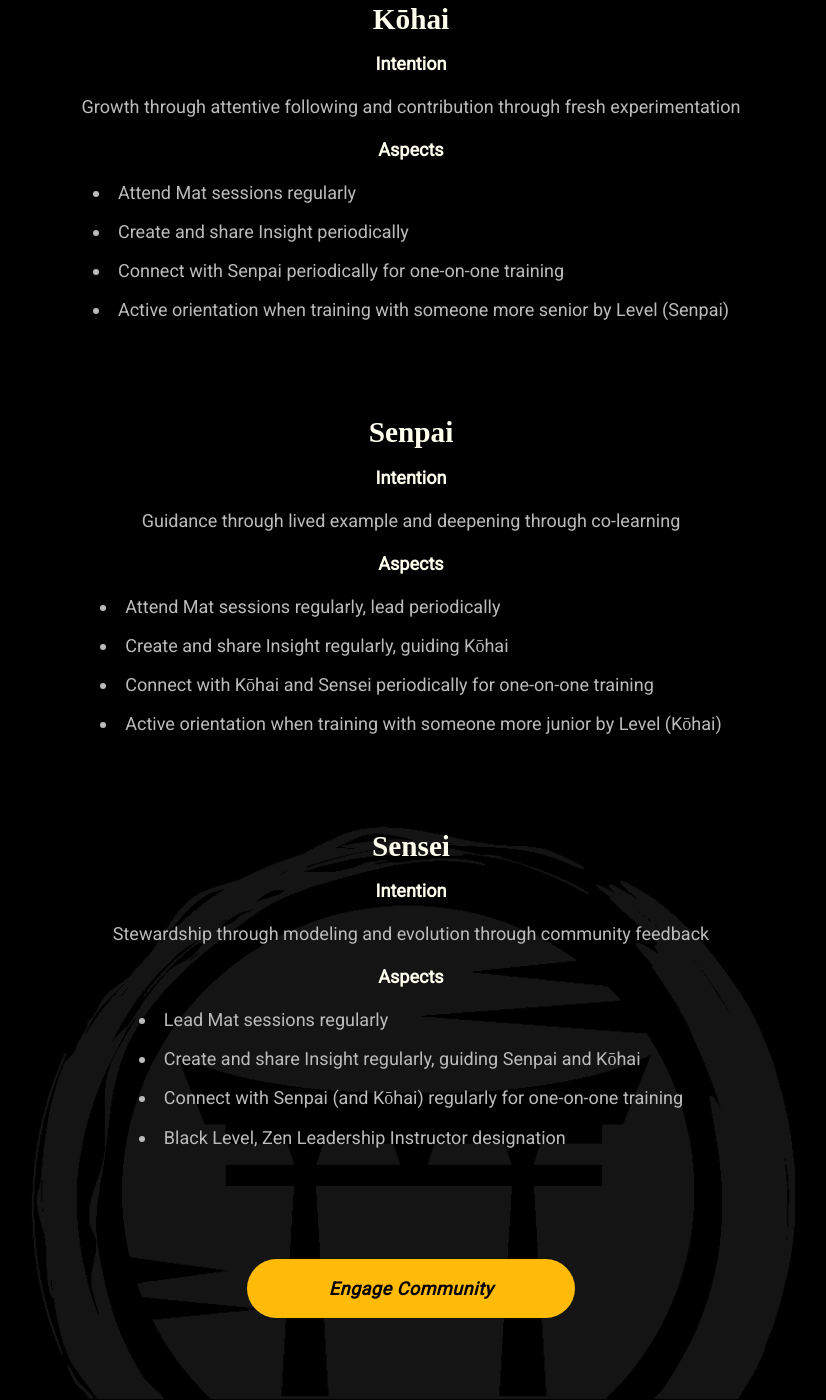
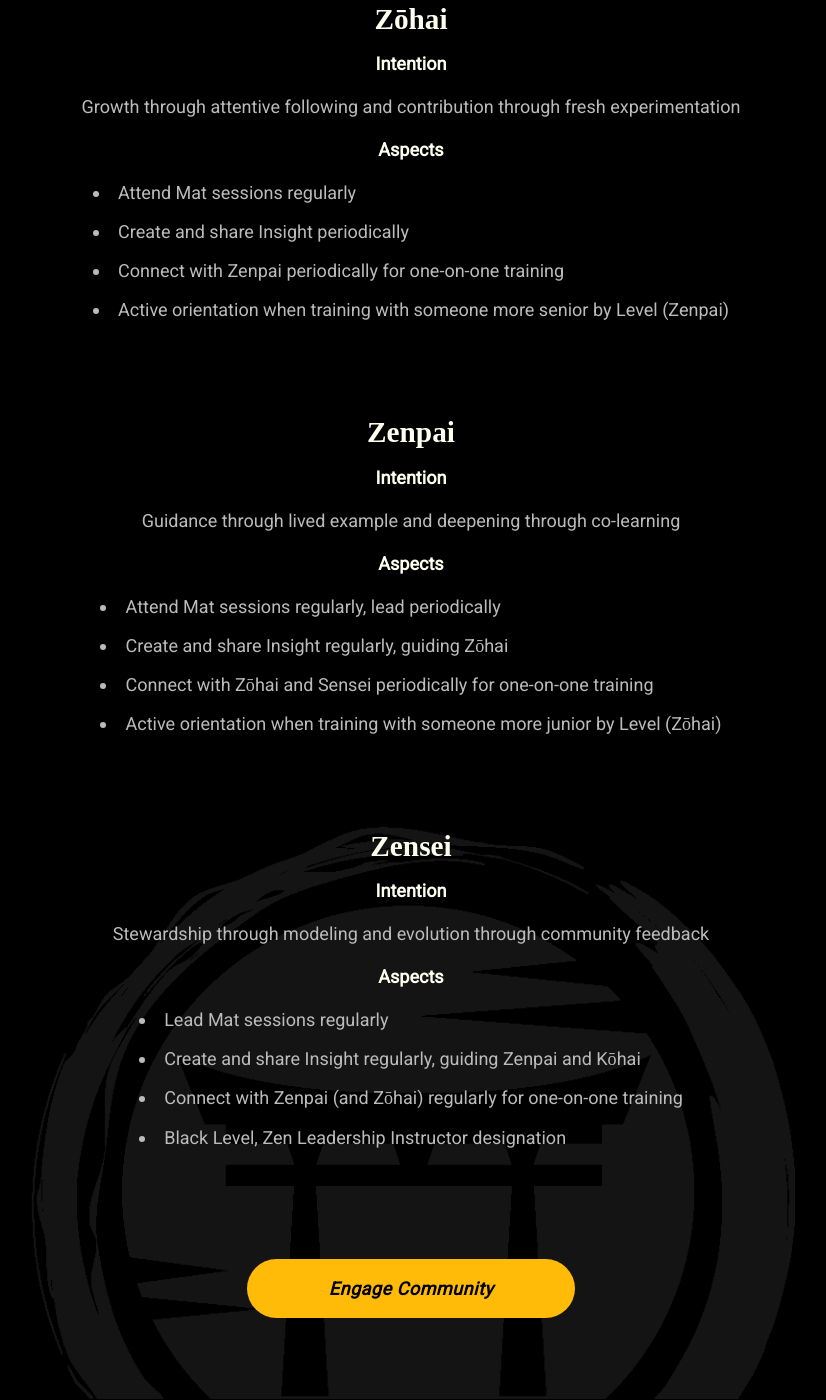
Before and after one commit to mindset-dojo/mindset-dojo.github.io, a Jekyll site: the page built from program.md, in a window 1280 px wide and 1400 px high, scrolled down 6359 px. Shown: the whole window, without its empty margins (229-1055 px from the left). Built offline with Jekyll 4.4.1, drawn with Linux system fonts in a browser that asks for light colours; some web fonts are replaced; some of the changed text lies outside the part shown.

Commit message:
feat: Relationships inspired by Aikido - Zensei, Zenpai, Zohai
We need to ensure the replationship are inspired by Aikido / martial arts ... by making these changes we create a bit of safe buffering from the strongly normalized term ... AND .. it becomes more fun!

```diff
--- a/_data/program.yaml
+++ b/_data/program.yaml
@@ -55,7 +55,7 @@ levels:
         url: https://medium.com/p/560662d2e5aa
       - label: Plus Ki and Minus Ki
         url: https://mindbodyaikido.com/plus-ki-and-minus-ki
-      - label: 5 minute Zazen with Senpai
+      - label: 5 minute Zazen with Zenpai
         url: https://www.youtube.com/watch?v=Qf1vmcP7otk
   - color: green
     label: 5th Kyu
@@ -89,7 +89,7 @@ levels:
         url: https://www.youtube.com/watch?v=l-_KMzx8U7Y
       - label: Zen Leader Essential Flip - Or to And
         url: https://www.youtube.com/watch?v=uaLDcv1NVCU
-      - label: 10 minute Zazen with Senpai
+      - label: 10 minute Zazen with Zenpai
         url: https://www.youtube.com/watch?v=Qf1vmcP7otk
   - color: purple
     label: 3rd Kyu
@@ -131,7 +131,7 @@ levels:
         url: https://cdn.dirigible.studio/wp-content/uploads/sites/24/2021/09/04073619/TZL-graphic-izl.pdf
       - label: Mindset Dojo Insights - Spiraling with the Shadow in Star Wars
         url: https://medium.com/p/d080717aec9b
-      - label: 15 minute Zazen with Senpai
+      - label: 15 minute Zazen with Zenpai
         url: https://www.youtube.com/watch?v=Qf1vmcP7otk
       - label: Zen Leader Off the Cusion
         url: https://zenleader.global/events
@@ -174,25 +174,25 @@ levels:
       - label: Conversational Randori to prepare for Edge challenge
         url: https://aikidodiscovery.net/randori-the-art-of-taking-control-in-chaos/
 relationships:
-  - label: Kōhai
+  - label: Zōhai
     intention: Growth through attentive following and contribution through fresh experimentation
     aspects:
       - label: Attend Mat sessions regularly
       - label: Create and share Insight periodically
-      - label: Connect with Senpai periodically for one-on-one training
-      - label: Active orientation when training with someone more senior by Level (Senpai)
-  - label: Senpai
+      - label: Connect with Zenpai periodically for one-on-one training
+      - label: Active orientation when training with someone more senior by Level (Zenpai)
+  - label: Zenpai
     intention: Guidance through lived example and deepening through co-learning
     aspects:
       - label: Attend Mat sessions regularly, lead periodically
-      - label: Create and share Insight regularly, guiding Kōhai
-      - label: Connect with Kōhai and Sensei periodically for one-on-one training
-      - label: Active orientation when training with someone more junior by Level (Kōhai)
-  - label: Sensei
+      - label: Create and share Insight regularly, guiding Zōhai
+      - label: Connect with Zōhai and Sensei periodically for one-on-one training
+      - label: Active orientation when training with someone more junior by Level (Zōhai)
+  - label: Zensei
     intention: Stewardship through modeling and evolution through community feedback
     aspects:
       - label: Lead Mat sessions regularly
-      - label: Create and share Insight regularly, guiding Senpai and Kōhai
-      - label: Connect with Senpai (and Kōhai) regularly for one-on-one training
+      - label: Create and share Insight regularly, guiding Zenpai and Kōhai
+      - label: Connect with Zenpai (and Zōhai) regularly for one-on-one training
       - label: Black Level, Zen Leadership Instructor designation
 ...
```
